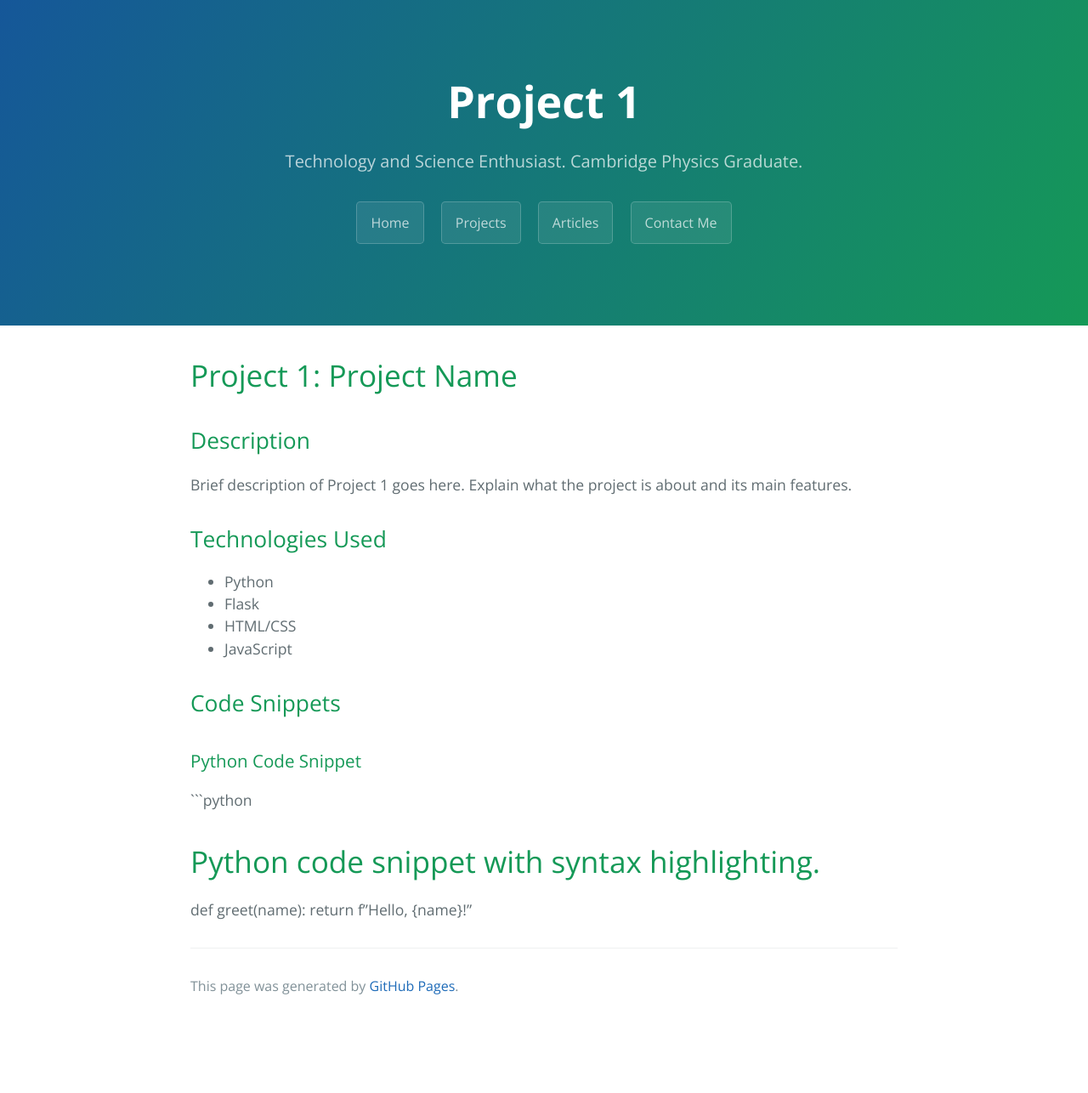
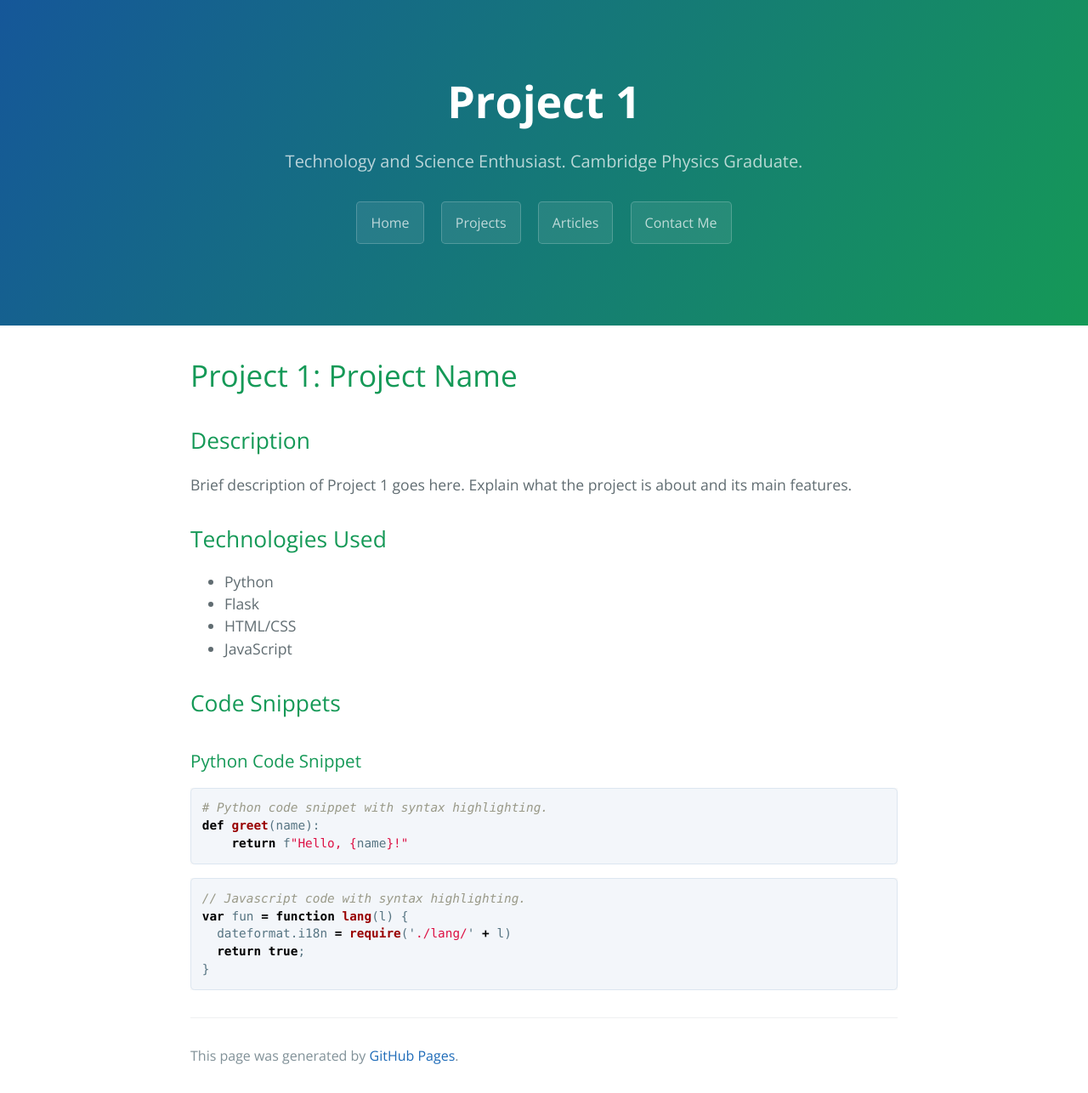
Before and after one commit to arelakaunu/arelakaunu.github.io, a Jekyll site: the page built from project1.md, in a window 1280 px wide. Shown: the whole page at 85% size. Built offline with Jekyll 4.4.1, drawn with Linux system fonts in a browser that asks for light colours; before the commit the page ends 1204 px from its top, so only the background shows below that.

Commit message:
Update project1.md

````diff
--- a/project1.md
+++ b/project1.md
@@ -25,3 +25,12 @@ Brief description of Project 1 goes here. Explain what the project is about and
 # Python code snippet with syntax highlighting.
 def greet(name):
     return f"Hello, {name}!"
+```
+
+```js
+// Javascript code with syntax highlighting.
+var fun = function lang(l) {
+  dateformat.i18n = require('./lang/' + l)
+  return true;
+}
+```
````
